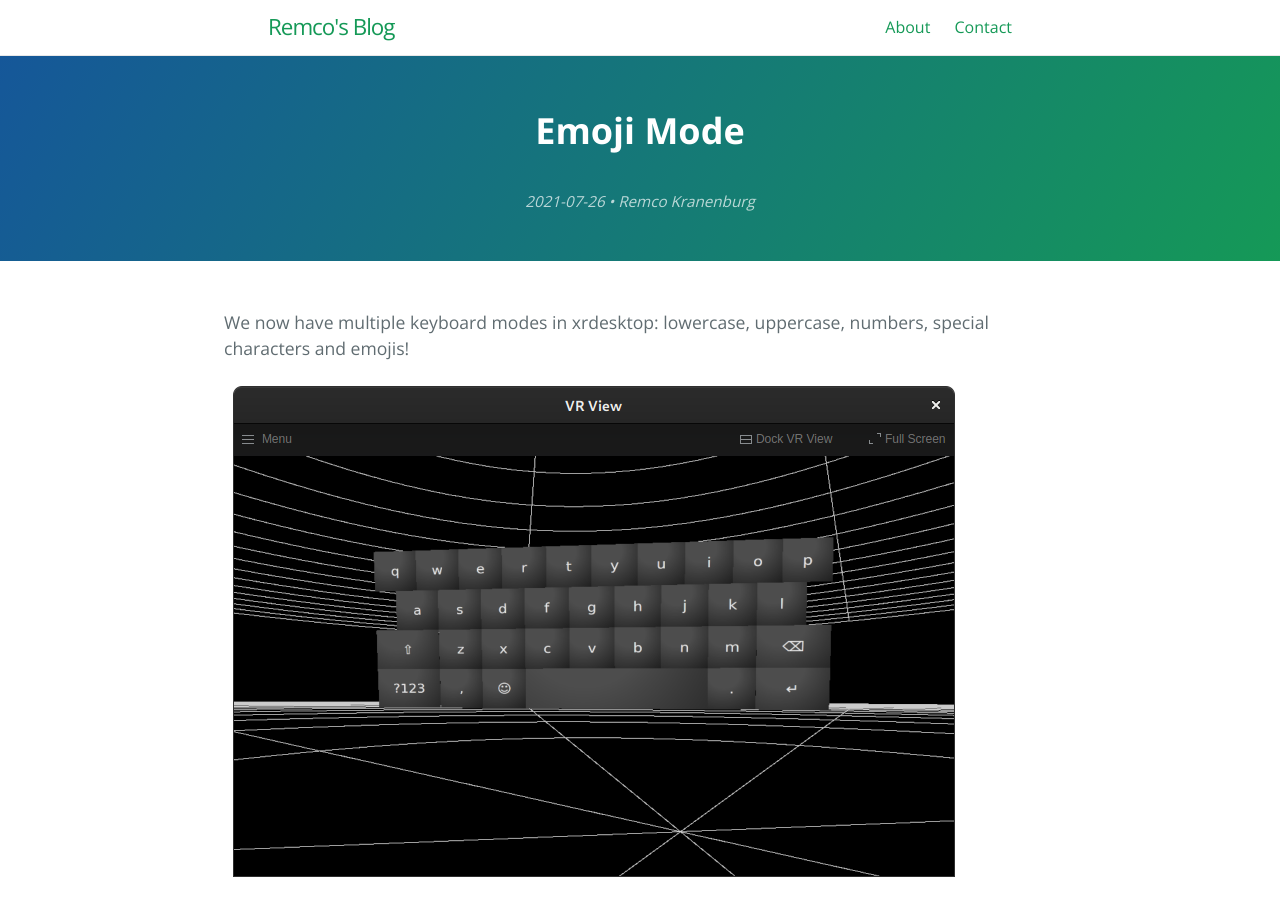
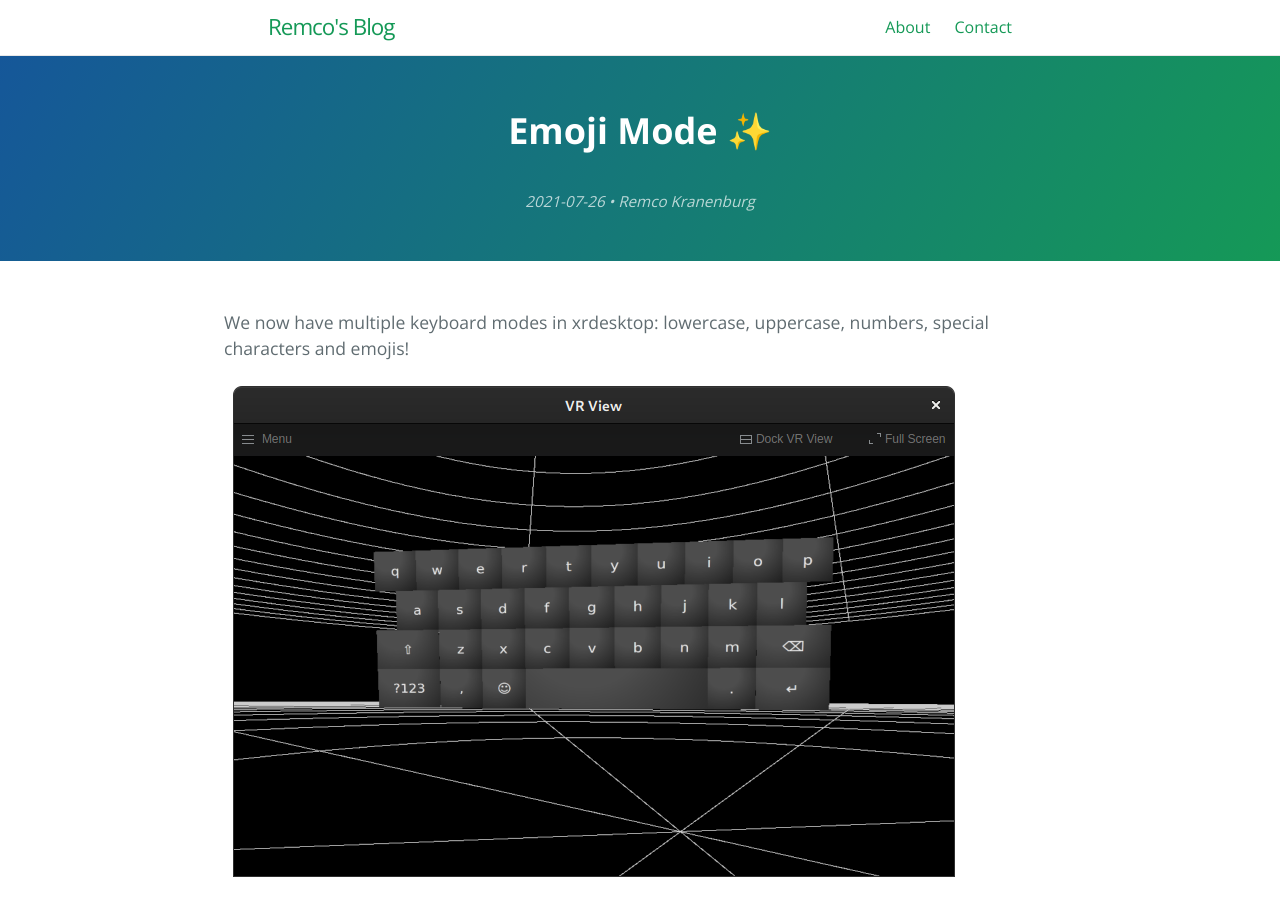
Before and after one commit to remcokranenburg/blog, a Jekyll site: the page built from _posts/2021-07-26-emoji-mode.md, in a window 1280 px wide and 900 px high. Built offline with Jekyll 4.4.1, drawn with Linux system fonts in a browser that asks for light colours; comment, search, counter and statistics services are not loaded.

```diff
--- a/_posts/2021-07-26-emoji-mode.md
+++ b/_posts/2021-07-26-emoji-mode.md
@@ -1,6 +1,6 @@
 ---
 layout: post
-title: Emoji Mode
+title: Emoji Mode ✨
 ---
 
 We now have multiple keyboard modes in xrdesktop: lowercase, uppercase, numbers,
```
